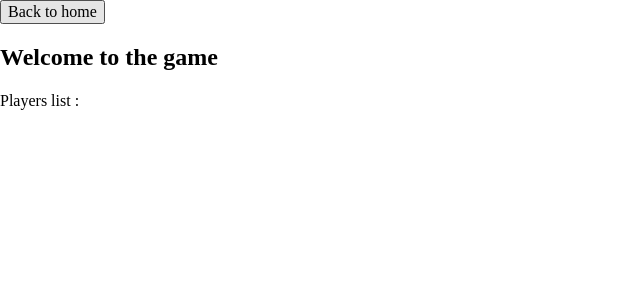
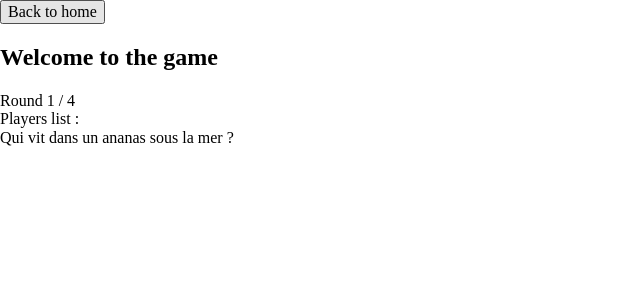
Before and after one commit to adudree/jeu-a-boire, a Nuxt app: page /game in a window 1280 px wide. Shown: the top 300 px of the page, without its empty margins (0-640 px from the left). Built offline with nearby package versions, Linux system fonts and the light colour scheme.

Commit message:
Simple round system for questions

```diff
--- a/pages/game/index.vue
+++ b/pages/game/index.vue
@@ -4,6 +4,32 @@ import type { IPlayer } from '~/types/player';
 const gameStore = useGameStore();
 const playersList = ref<IPlayer[]>(gameStore.getPlayersList);
 
+const currentRound = ref<number>(0);
+const questionsList = reactive<string[]>([
+    'Qui vit dans un ananas sous la mer ?',
+    'Qui compte bien y faire carrière ?',
+    'Si vous avez un souhait, qui faut-il appeler ?',
+    'Qui n\'a pas peur des gros méchant poissons ?'
+]);
+const currentQuestion = computed(() => questionsList[currentRound.value]);
+
+function nextQuestion() {
+    if (currentRound.value < questionsList.length - 1) {
+        currentRound.value++;
+    } else {
+        endGame();
+    }
+}
+async function endGame() {
+    await navigateTo('/');
+}
+
+onMounted(() => {
+    document.addEventListener('click', nextQuestion);
+})
+onUnmounted(() => {
+    document.removeEventListener('click', nextQuestion);
+})
 </script>
 <template>
     <div>
@@ -11,7 +37,9 @@ const playersList = ref<IPlayer[]>(gameStore.getPlayersList);
             <button>Back to home</button>
         </NuxtLink>
         <h2>Welcome to the game</h2>
-        <div>Players list : <span v-for="player in playersList" class="playerTag"> {{ player.name }} </span></div>
+        <div>Round {{ currentRound + 1 }} / {{ questionsList.length }}</div>
+        <div>Players list : <span v-for="(player, index) in playersList" :key="index" class="playerTag"> {{ player.name }} </span></div>
+        <div>{{ currentQuestion }}</div>
     </div>
 </template>
 <style scoped lang="scss">
--- a/pages/index.vue
+++ b/pages/index.vue
@@ -15,6 +15,9 @@ async function onStartGame() {
     await navigateTo('/game');
 }
 
+onBeforeMount(() => {
+    playersList.value = gameStore.getPlayersList;
+})
 </script>
 <template>
 <div class="container">
@@ -29,12 +32,12 @@ async function onStartGame() {
         </NuxtLink>
     </div>
 
-    <input type="text" v-model="nameInput" @keyup.enter="onKeyUpEnter(nameInput)" />
+    <input v-model="nameInput" type="text" @keyup.enter="onKeyUpEnter(nameInput)">
 
     {{ playersList.length }} players
 
     <div class="list-container">
-        <div v-for="player in playersList" class="player">
+        <div v-for="(player, index) in playersList" :key="index" class="player">
             {{ player.name }}
         </div>
     </div>
```
